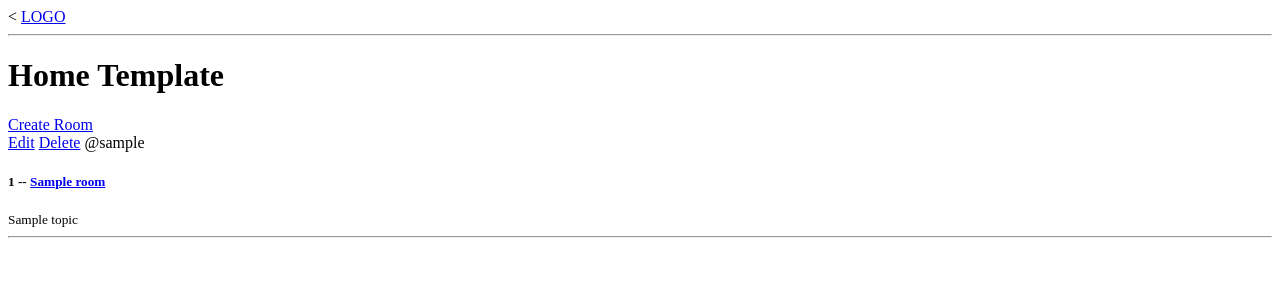
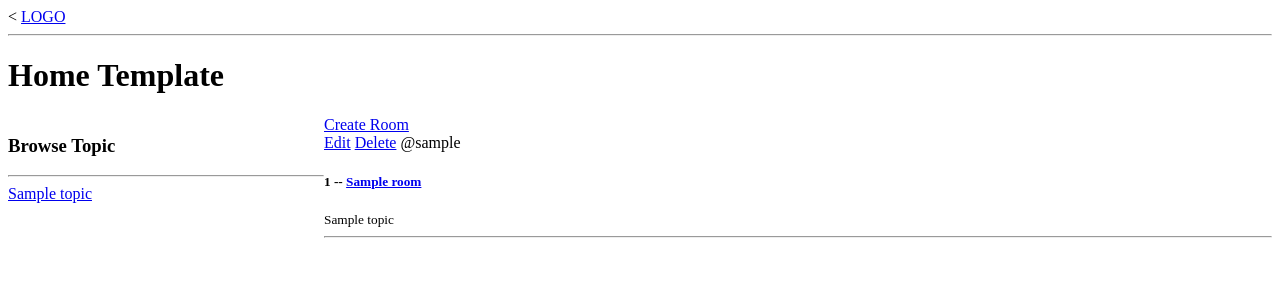
Before and after one commit to onehpee/djangowebpractice, a Django app: template djangostudy/base/templates/base/home.html in a window 1280 px wide. Shown: the top 300 px of the page. Run offline with Django 3.2, Linux system fonts and the light colour scheme; the template is opened without the code that fills it: most values are stand-ins (such as "Sample title", 1, 10 or a date in 2020).

Commit message:
Formating Home Page, fixing Topics

```diff
--- a/djangostudy/base/templates/base/home.html
+++ b/djangostudy/base/templates/base/home.html
@@ -1,8 +1,27 @@
-{% extends "main.html" %}
+{% extends 'main.html' %}
 
 {% block content %}
 
+<style>
+    .home-container{
+        display: grid;
+        grid-template-columns: 1fr 3fr;
+    }
+</style>
+
+
   <h1>Home Template</h1>
+
+  <div class="home-container">
+    <div>
+      <h3>Browse Topic</h3>
+      <hr />
+      {% for topic in topics%}
+        <div>
+          <a href="{% url 'home' %}?q={{topic.name}}">{{topic.name}}</a>
+        </div>
+      {% endfor %}
+    </div>
 
     <div>
       <a href="% url 'creat-room' %">Create Room</a>
@@ -10,15 +29,15 @@
         {% for room in rooms %}
           <div>
             <a href="{% url 'update-room' room.id %}">Edit</a>
-            <a href="{% url 'delete-room' room.id}">Delete</a>
+            <a href="{% url 'delete-room' room.id %}">Delete</a>
 
-            <span>@{{room.host.username}}</span>
-            <h5>{{room.id}} -- <a href="% url 'room' room.id %}">{{room.name}}</a></h5>
-            <small>{{room.topic.name}}</small>
-            <hr>
+            <span>@{{ room.host.username }}</span>
+            <h5>{{ room.id }} -- <a href="% url 'room' room.id %}">{{ room.name }}</a></h5>
+            <small>{{ room.topic.name }}</small>
+            <hr />
           </div>
-        {%  endfor %}
+        {% endfor %}
       </div>
     </div>
-
-{% endblock content %}
+  </div>
+{% endblock %}
```
Also changed, not shown: djangostudy/base/views.py (+5 -2 lines). Lines whose indentation alone changed are shown as unchanged.
